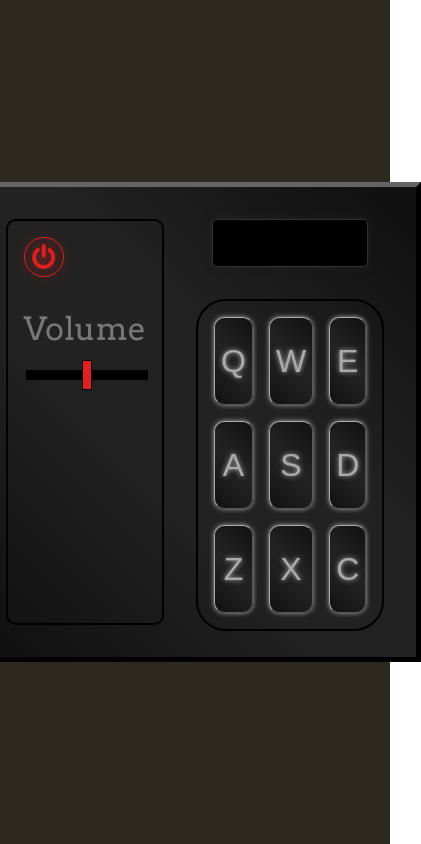
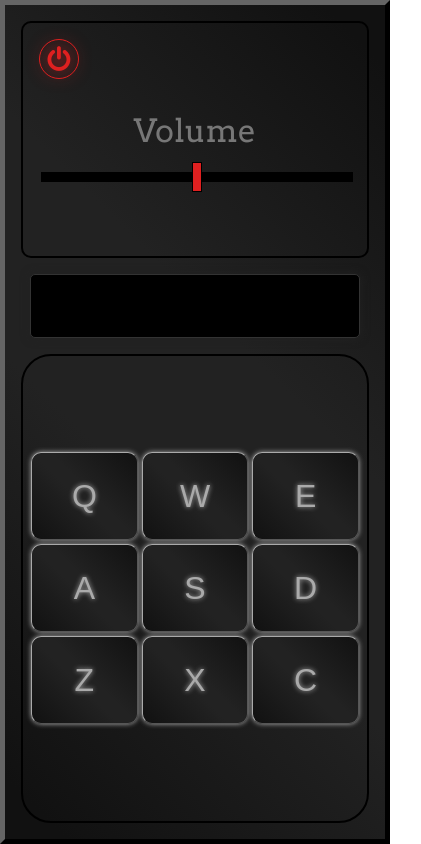
Before and after one commit to CHart-Cavanaugh/DrumMachine, a React (Create React App) app: page / in a window 390 px wide. Shown: the whole page, 421 px wide, since content can reach past the window. Built offline with nearby package versions, Linux system fonts and the light colour scheme; a web font is replaced by a local one.

Commit message:
Give the site a responsive design such that the app fits the screens of all devices.

```diff
--- a/src/index.scss
+++ b/src/index.scss
@@ -1,5 +1,7 @@
 @import 'https://fonts.googleapis.com/css?family=Aldrich';
 @import 'https://fonts.googleapis.com/css?family=Arvo';
+
+
 
 $machine-color: linear-gradient(45deg,
     #111 5%,
@@ -30,14 +32,19 @@ body {
   margin: 0;
 }
 
+
+
 #root,
 #app-container {
-  align-items: center;
+
+  width: 100%;
+  height: 100svh;
   background: hsl(40, 20, 15);
   display: flex;
-  height: 100svh;
+
   justify-content: center;
-  width: 100%;
+  align-items: center;
+
 }
 
 #root * {
@@ -49,23 +56,27 @@ body {
 }
 
 #drum-machine {
+
   background: $machine-color;
   border: 5px outset #111;
   column-gap: 2rem;
   display: flex;
-  flex-direction: row;
-  height: 30rem;
+  flex-direction: column;
+  height: 100%;
   justify-content: space-between;
-  padding: 2rem;
+  padding: 1rem;
   width: 45rem;
 
+
+
   #machine-column-left {
+
     background: transparent;
     border-radius: 10px;
     border: 2px solid black;
-    height: 100%;
+    height: 40%;
     padding: 1em;
-    width: 50%;
+    width: 100%;
 
     /* DISABLED RULES
 
@@ -83,6 +94,7 @@ body {
 
 
     #machine-power-btn {
+
       background: none;
       border-radius: 50%;
       border: 1px solid black;
@@ -93,7 +105,9 @@ body {
 
 
       i {
+
         font-size: 2em;
+
       }
 
     }
@@ -116,14 +130,17 @@ body {
     }
 
     #machine-power-btn.power-off {
+
       border-color: black;
       box-shadow: none;
 
 
 
       i {
+
         color: black;
         text-shadow: none;
+
       }
 
     }
@@ -131,28 +148,36 @@ body {
 
 
     #machine-settings {
+
       label[for="volume-setting"] {
+
         color: #777;
         display: block;
         font-family: "arvo";
         font-size: 2rem;
         margin-top: 2rem;
         text-align: center;
+
       }
 
       #volume-setting {
+
         appearance: none;
         background-color: black;
         border: none;
         height: 10px;
         width: 100%;
+
       }
 
       #volume-setting:focus {
+
         outline: none;
+
       }
 
       #volume-setting::-webkit-slider-thumb {
+
         -webkit-appearance: none;
         appearance: none;
         background-color: $button-color-focus;
@@ -160,22 +185,27 @@ body {
         cursor: pointer;
         height: 30px;
         width: 10px;
+
       }
 
       #volume-setting::-moz-range-thumb {
+
         background-color: $button-color-focus;
         border: 1px solid black;
         cursor: pointer;
         height: 30px;
         width: 10px;
+
       }
 
       #volume-setting::-ms-thumb {
+
         background-color: $button-color-focus;
         border: 1px solid black;
         cursor: pointer;
         height: 30px;
         width: 10px;
+
       }
 
     }
@@ -183,23 +213,28 @@ body {
   }
 
   #machine-column-right {
+
     display: flex;
     flex-direction: column;
+    justify-content: space-around;
     height: 100%;
-    row-gap: 2em;
-    width: 50%;
+    width: 100%;
 
 
 
     #drum-pad-btns {
+
       border-radius: 30px;
       border: 2px solid black;
       display: grid;
-      gap: 1em;
+      gap: .25em;
+      align-content: center;
       grid-template-columns: repeat(3, 1fr);
       height: calc(90% - 2rem);
-      padding: 1em;
+      padding: .5em;
       width: 100%;
+
+
 
       button {
         border-radius: 10px;
@@ -242,6 +277,7 @@ body {
     }
 
     #display {
+
       background: black;
       border-radius: 5px;
       border: 1px solid #333;
@@ -250,13 +286,76 @@ body {
       font-family: 'Aldrich';
       font-size: 2rem;
       margin-left: .5em;
-      max-height: 3rem;
-      min-height: 3rem;
-      padding: .5rem .5rem 2rem;
+      max-height: 4rem;
+      min-height: 4rem;
+      padding: 1rem .5rem 1rem;
       text-shadow: 0px 0px 2px white;
-      width: calc(100% - 2rem);
+      width: 95%;
+      margin: 1rem auto;
+
     }
 
   }
 
 }
+
+
+
+@media (min-width: 600px) {
+
+  #drum-machine {
+
+    flex-direction: row;
+    height: 30rem;
+    padding: 2rem;
+
+
+
+    #machine-column-left {
+
+      height: 100%;
+      width: 50%;
+
+      /* DISABLED RULES
+
+      .machine-screen {
+        background: #070A1A;
+        border-radius: 10px;
+        border: 1px solid black;
+        box-shadow: 0px 0px 10px #190D29;
+        height: 100%;
+        width: 50%;
+      }
+
+      */
+
+    }
+
+    #machine-column-right {
+
+      row-gap: 2em;
+      width: 50%;
+
+
+
+      #drum-pad-btns {
+
+        gap: 1em;
+        padding: 1em;
+
+      }
+
+      #display {
+
+        max-height: 3rem;
+        min-height: 3rem;
+        padding: .5rem .5rem 2rem;
+        width: calc(100% - 2rem);
+
+      }
+
+    }
+
+  }
+
+}
```
